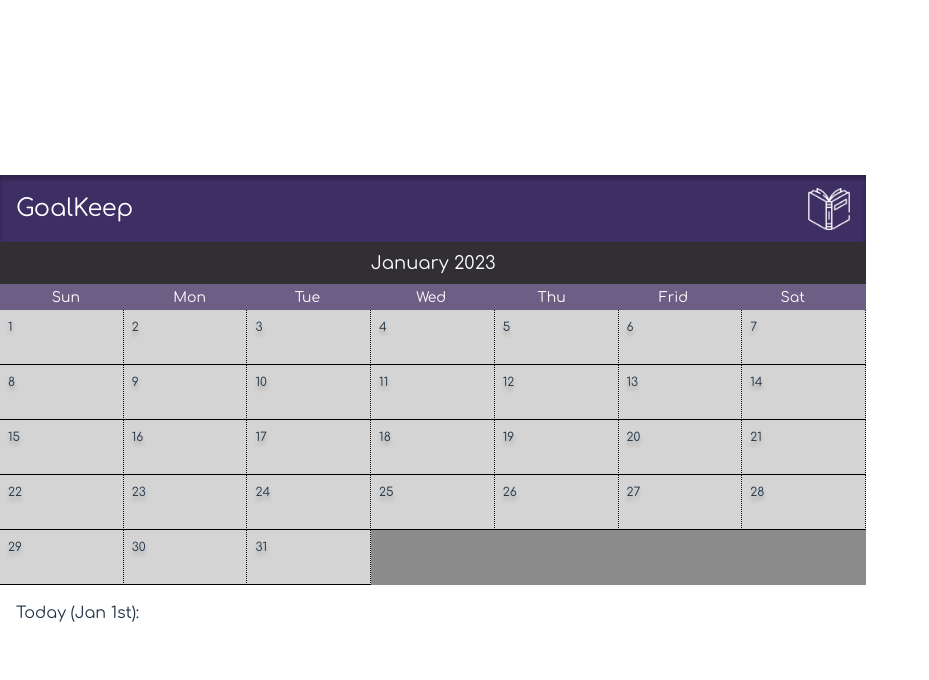
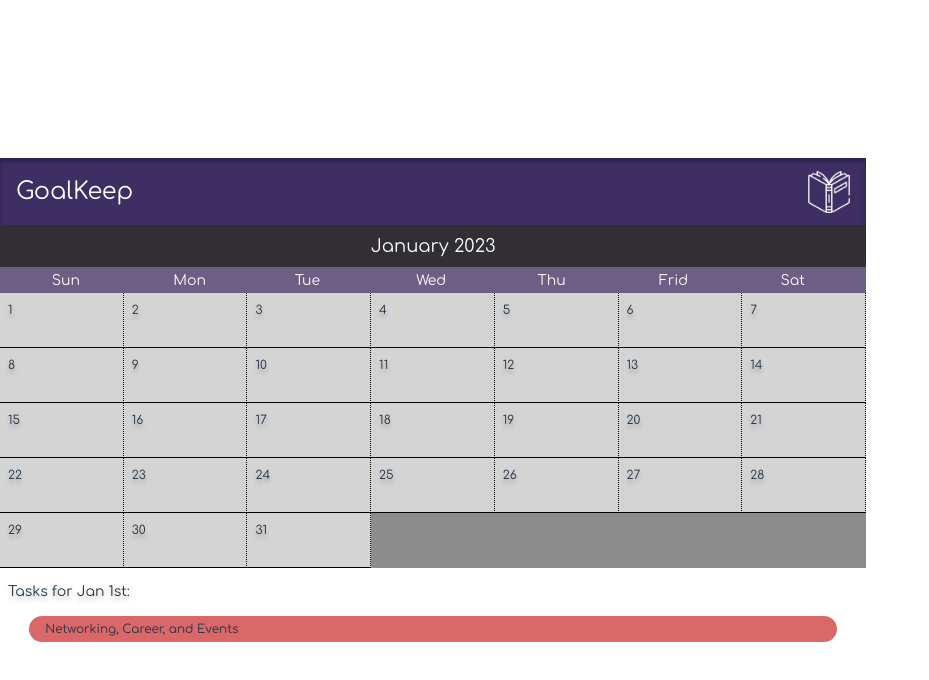
Before and after one commit to ryanmody/capstone-ryanmody-client, a React (Vite) app: page / in a window 1280 px wide. Shown: the top 680 px of the page, without its empty margins (0-929 px from the left). Built offline with nearby package versions, Linux system fonts and the light colour scheme.

Commit message:
Add the task list area for the homepage. For now, only mock-up info is used. Will need to add the logic for generating content dynamically later

```diff
--- a/src/components/TaskListComponent/TaskListComponent.jsx
+++ b/src/components/TaskListComponent/TaskListComponent.jsx
@@ -4,9 +4,11 @@ import './TaskListComponent.scss'
 const TaskListComponent = () => {
   return (
     <>
-        <div className='task-list'>
-            <p>Today (Jan 1st):</p>
 
+        <h1 className='tasks-title'>Tasks for Jan 1st:</h1>
+
+        <div className='tasks-list'>
+            <div className='tasks-list__category'>Networking, Career, and Events</div>
         </div>
 
     </>
--- a/src/components/TaskListComponent/TaskListComponent.scss
+++ b/src/components/TaskListComponent/TaskListComponent.scss
@@ -1,5 +1,31 @@
-.task-list {
+@use "../../styles/partials/variables.scss" as *;
+
+.tasks-title {
+  padding-left: 0.5rem;
+  padding-right: 0.5rem;
+  margin-top: 1rem;
+  font-size: 0.875rem;
+  text-shadow: 0px 4px 4px rgba(0, 0, 0, 0.25);
+  font-weight: 500;
+}
+
+.tasks-list {
+  display: flex;
+  flex-direction: column;
+  align-items: center;
+  padding-left: 0.5rem;
+  padding-right: 0.5rem;
+  margin-top: 1rem;
+
+  &__category {
     padding-left: 1rem;
     padding-right: 1rem;
-    margin-top: 1rem;
+    display: flex;
+    align-items: center;
+    font-size: 12px;
+    border-radius: 20px;
+    width: 95%;
+    height: 26px;
+    background-color: $category-red;
+  }
 }
--- a/src/styles/partials/variables.scss
+++ b/src/styles/partials/variables.scss
@@ -4,3 +4,6 @@ $goalkeep-black: rgba(27, 24, 31, 0.90);
 $goalkeep-lightpurple: #6D5E85;
 $goalkeep-grey: #D4D4D4;
 $goalkeep-darkgrey: rgba(0, 0, 0, 0.45);
+$category-green: #56A954;
+$category-blue:#68AADA;
+$category-red: #DA6868;
```
